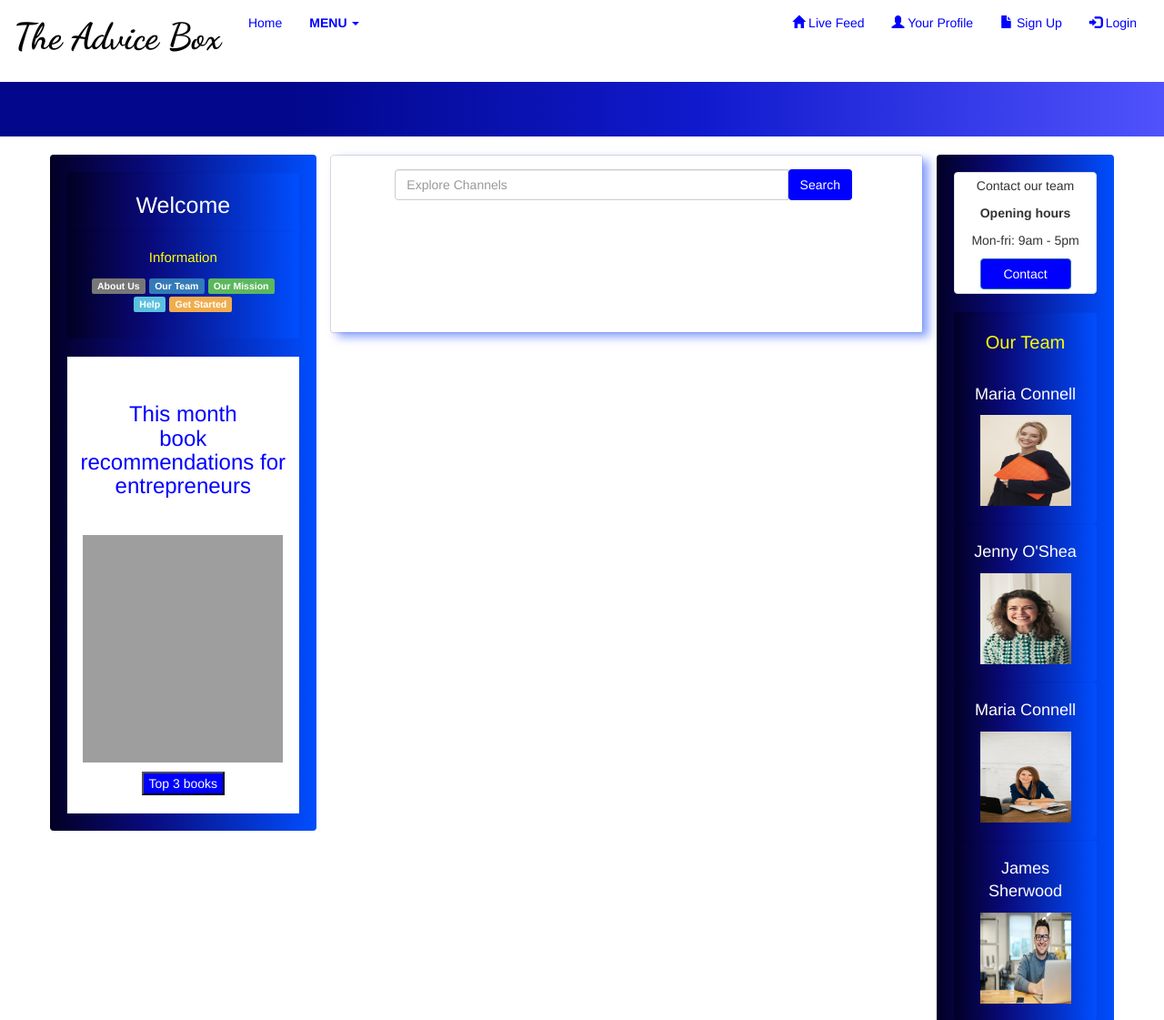
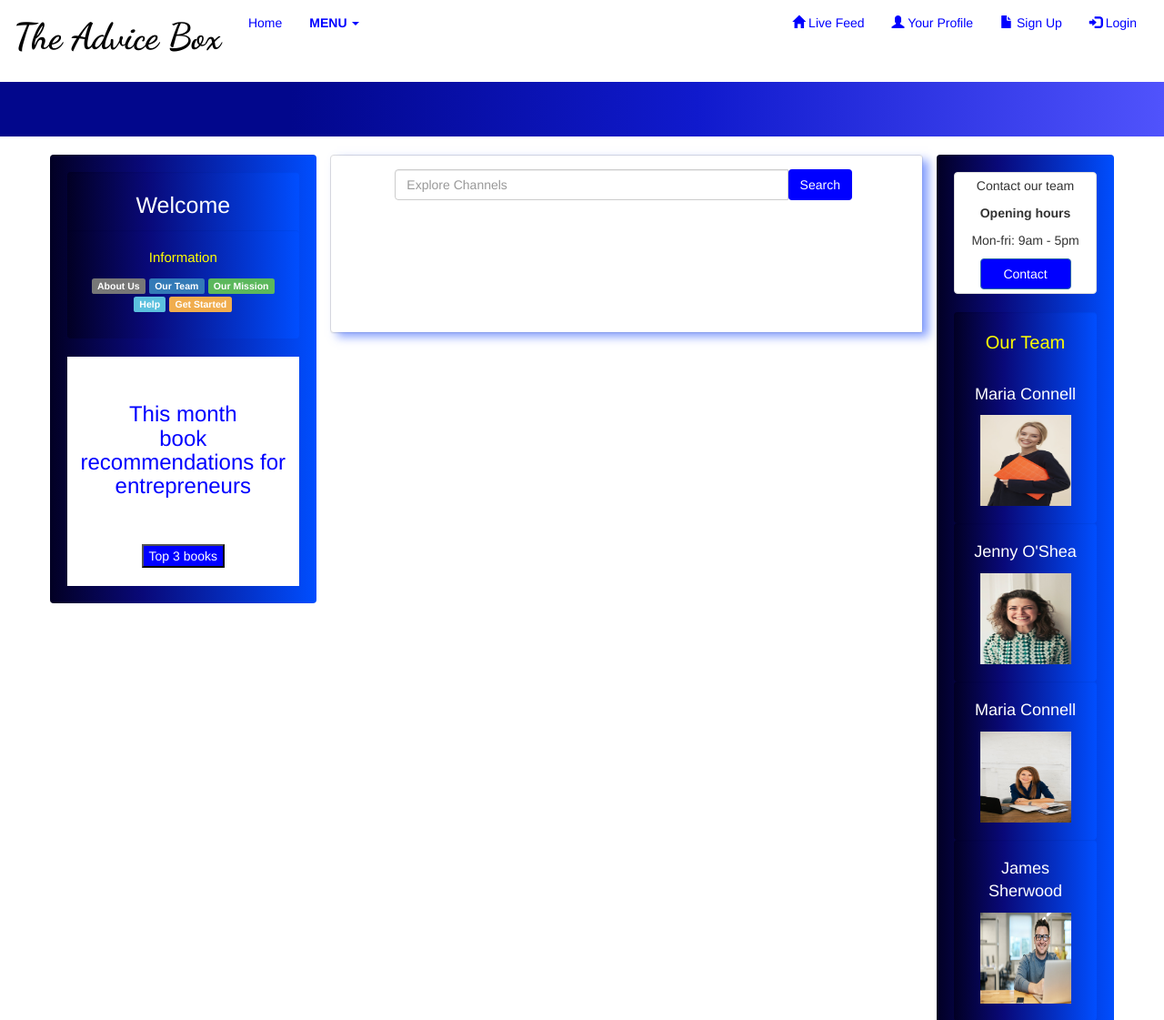
Before and after one commit to anthony-keogh/messaging_app, a Flask app: page /messages in a window 1280 px wide. Shown: the top 1121 px of the page at 91% size. Run offline with Flask 2, Linux system fonts and the light colour scheme; data that the repository does not hold is empty; some libraries are stand-ins or nearby versions; grey boxes are pictures that could not be loaded.

Commit message:
Css changes

```diff
--- a/app/templates/messages.html
+++ b/app/templates/messages.html
@@ -94,8 +94,10 @@ div.ex1 {
 
 
  <p>
-    <img src="static/img/tony-robbins-book.jpg" style="height:250px; width:220px;">
+
    <span id="dots"></span><span id="more">
+   <br>
+   <img src="static/img/tony-robbins-book.jpg" style="height:250px; width:220px;">
    <br>
    <img src="static/img/deep-work.jpg" style="height:250px; width:220px;">
    <br>
```
